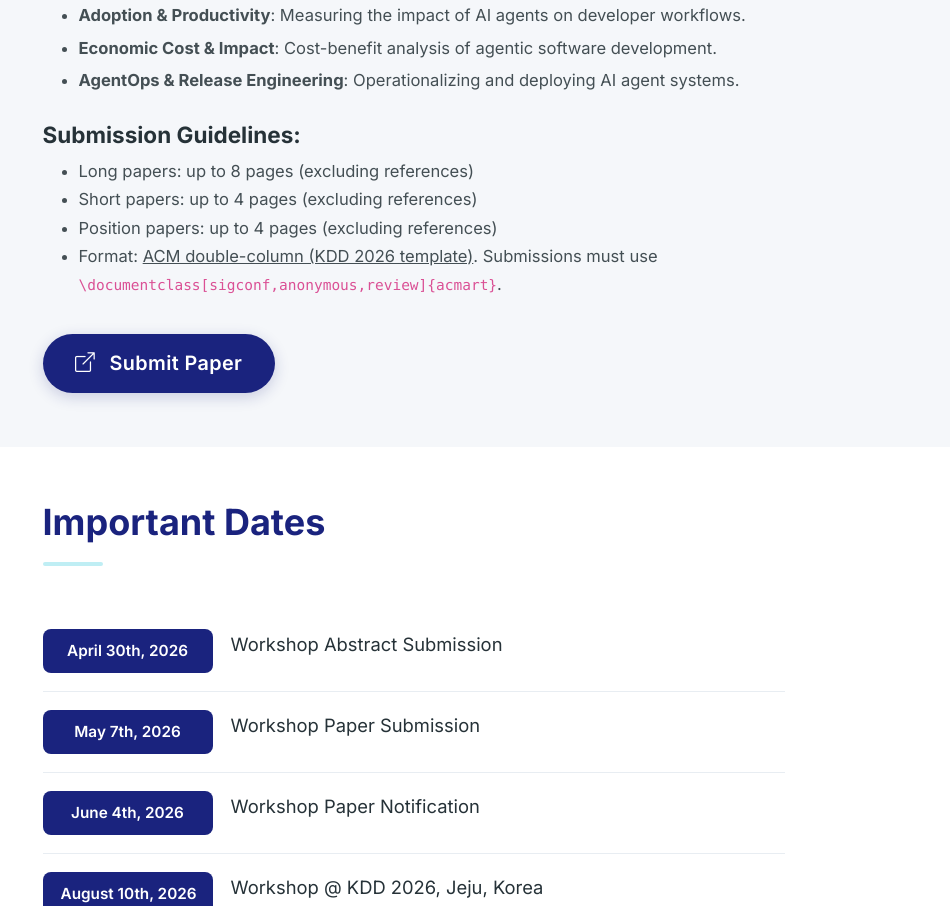
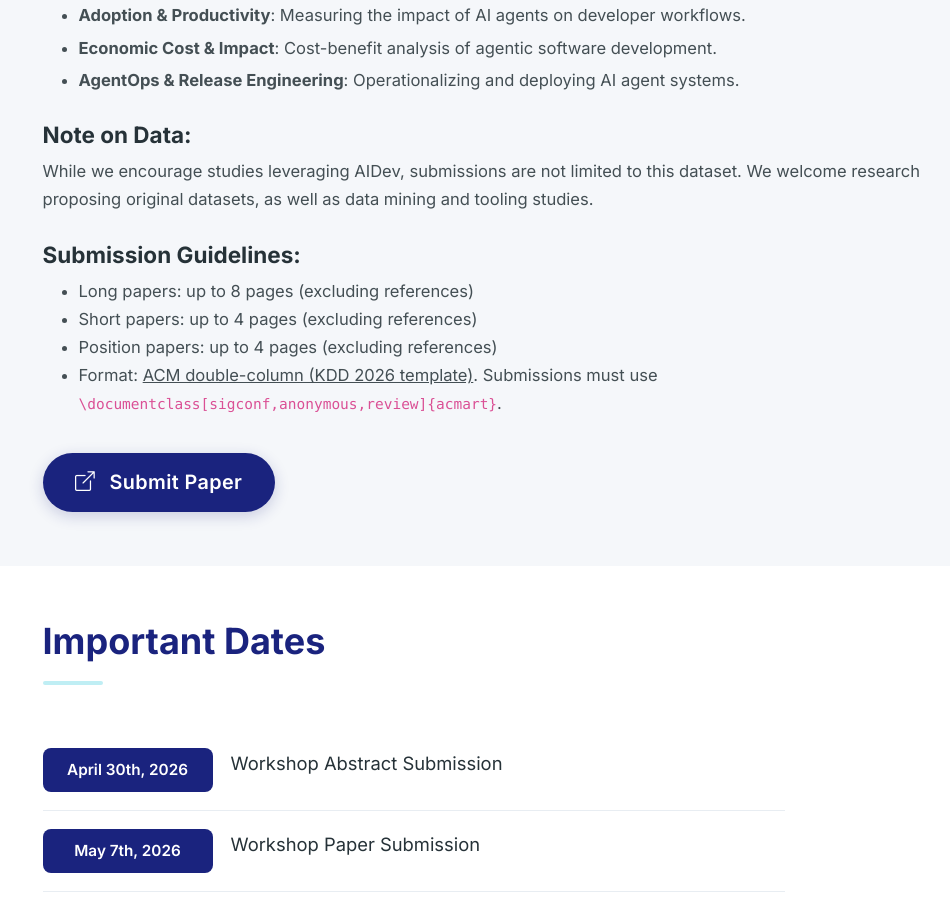
Before and after one commit to agent-se/agent-se.github.io, a Vue app: page / in a window 1280 px wide. Shown: the part 2380-3286 px from the top of the page, without its empty margins (41-991 px from the left). Built offline with nearby package versions, Linux system fonts and the light colour scheme.

Commit message:
Add note on data submissions in App.vue
Added a note on data submissions encouraging original datasets and research proposals.

```diff
--- a/src/App.vue
+++ b/src/App.vue
@@ -229,6 +229,12 @@ onUnmounted(() => window.removeEventListener('scroll', handleScroll))
                 <strong>{{ t.title }}</strong>: {{ t.desc }}
               </li>
             </ul>
+            <h5 class="fw-bold mt-4 mb-2">Note on Data:</h5>
+            <p style="opacity: 0.85; font-size: 0.92rem;" class="mb-4">
+              While we encourage studies leveraging AIDev, submissions are not limited to this
+              dataset. We welcome research proposing original datasets, as well as data mining
+              and tooling studies.
+            </p>
             <h5 class="fw-bold mt-4 mb-2">Submission Guidelines:</h5>
             <ul style="opacity: 0.85; font-size: 0.92rem;" class="mb-4">
               <li>Long papers: up to 8 pages (excluding references)</li>
```
